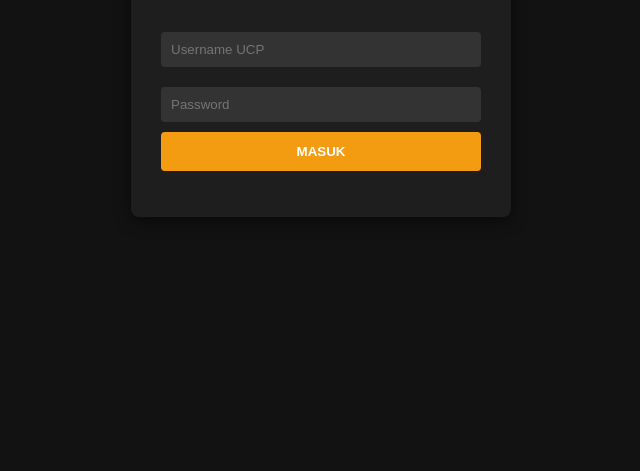
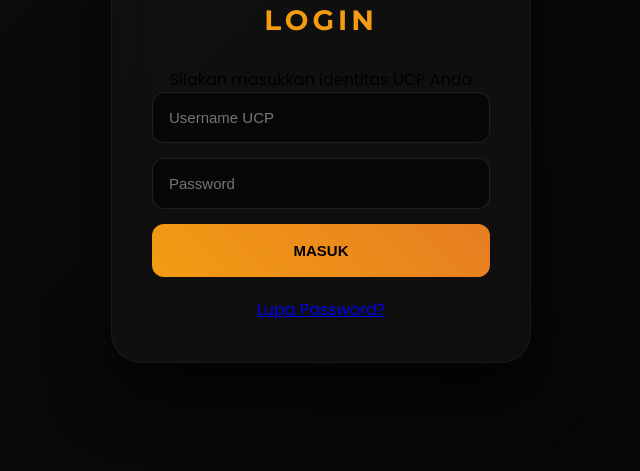
Before and after one commit to Varzzz123/WEB, a website: page public/index.html in a window 1280 px wide. Shown: the part 329-800 px from the top of the page, without its empty margins (319-959 px from the left). Drawn offline with Linux system fonts and the light colour scheme.

Commit message:
Add files via upload

```diff
--- a/public/index.html
+++ b/public/index.html
@@ -1,19 +1,37 @@
 <!DOCTYPE html>
-<html lang="en">
+<html lang="id">
 <head>
     <meta charset="UTF-8">
-    <title>SAMP Login Portal</title>
+    <meta name="viewport" content="width=device-width, initial-scale=1.0">
+    <title>Aetherion | Portal Login</title>
+    <link href="https://fonts.googleapis.com/css2?family=Montserrat:wght@400;700&family=Poppins:wght@300;500&display=swap" rel="stylesheet">
     <link rel="stylesheet" href="style.css">
 </head>
 <body>
+    <div class="bg-overlay"></div>
     <div class="login-card">
-        <h2>UCP LOGIN</h2>
-        <input type="text" id="ucp" placeholder="Username UCP">
-        <input type="password" id="pass" placeholder="Password">
+        <div class="logo-container">
+            <img src="src/logo.png" alt="Aetherion Logo" class="server-logo">
+        </div>
 
-        <button id="loginBtn" onclick="gasLogin()">MASUK</button>
+        <h2>LOGIN</h2>
+        <p class="sub-text">Silakan masukkan identitas UCP Anda</p>
+
+        <div class="input-group">
+            <input type="text" id="ucp" placeholder="Username UCP" spellcheck="false">
+            <input type="password" id="pass" placeholder="Password">
+        </div>
+
+        <button onclick="gasLogin()" id="loginBtn">
+            <span class="txt">MASUK</span>
+            <div id="loader" class="spinner" style="display: none;"></div>
+        </button>
 
         <p id="msg"></p>
+
+        <div class="footer-links">
+            <a href="https://discord.gg/DM7MRXCw6A" target="_blank">Lupa Password?</a>
+        </div>
     </div>
 
     <script src="script.js"></script>
--- a/public/style.css
+++ b/public/style.css
@@ -1,39 +1,112 @@
+@import url('https://fonts.googleapis.com/css2?family=Montserrat:wght@700&family=Poppins:wght@300;400;600&display=swap');
+
+* {
+    margin: 0;
+    padding: 0;
+    box-sizing: border-box;
+}
+
 body {
-    background: #121212;
-    color: white;
-    font-family: 'Arial', sans-serif;
+    /* Gradasi gelap (Deep Dark) biar logo emasnya kontras */
+    background: linear-gradient(-45deg, #000000, #0a0a0a, #1a1a1a, #000000);
+    background-size: 400% 400%;
+    animation: gradientBG 15s ease infinite;
+    font-family: 'Poppins', sans-serif;
     display: flex;
     justify-content: center;
     align-items: center;
-    height: 100vh;
-    margin: 0;
+    min-height: 100vh;
+    padding: 20px;
 }
+
+@keyframes gradientBG {
+    0% { background-position: 0% 50%; }
+    50% { background-position: 100% 50%; }
+    100% { background-position: 0% 50%; }
+}
+
 .login-card {
-    background: #1e1e1e;
-    padding: 30px;
-    border-radius: 8px;
-    width: 320px;
+    background: rgba(20, 20, 20, 0.6);
+    backdrop-filter: blur(20px);
+    padding: 40px;
+    border-radius: 30px;
+    border: 1px solid rgba(255, 255, 255, 0.05);
+    width: 100%;
+    max-width: 420px;
     text-align: center;
-    box-shadow: 0 4px 15px rgba(0,0,0,0.5);
+    box-shadow: 0 30px 60px rgba(0, 0, 0, 0.7);
 }
+
+/* UKURAN LOGO DI SINI GUE GEDEIN */
+.server-logo {
+    width: 160px; /* Ukuran lebih gede sesuai request */
+    margin-bottom: 15px;
+    filter: drop-shadow(0 0 25px rgba(243, 156, 18, 0.7)); /* Glow emas makin kuat */
+    animation: pulse 4s infinite ease-in-out;
+}
+
+@keyframes pulse {
+    0%, 100% { transform: scale(1); }
+    50% { transform: scale(1.08); } /* Efek kembang kempis pelan */
+}
+
+.login-card h2 {
+    font-family: 'Montserrat', sans-serif;
+    color: #f39c12; /* Warna emas */
+    font-size: 28px;
+    letter-spacing: 4px;
+    margin-bottom: 30px;
+}
+
 input {
     width: 100%;
-    padding: 10px;
-    margin: 10px 0;
-    border: none;
-    background: #333;
+    padding: 16px;
+    margin-bottom: 15px;
+    border-radius: 12px;
+    border: 1px solid rgba(255, 255, 255, 0.1);
+    background: rgba(0, 0, 0, 0.5);
     color: white;
-    border-radius: 4px;
-    box-sizing: border-box;
+    font-size: 15px;
+    outline: none;
+    transition: 0.3s;
 }
+
+input:focus {
+    border-color: #f39c12;
+    box-shadow: 0 0 15px rgba(243, 156, 18, 0.3);
+}
+
 button {
     width: 100%;
-    padding: 12px;
-    background: #f39c12;
+    padding: 18px;
+    background: linear-gradient(45deg, #f39c12, #e67e22);
     border: none;
-    color: white;
-    font-weight: bold;
+    color: #000;
+    font-weight: 700;
+    font-size: 15px;
+    border-radius: 12px;
     cursor: pointer;
-    border-radius: 4px;
+    display: flex;
+    justify-content: center;
+    align-items: center;
+    gap: 10px;
+    transition: 0.3s;
 }
-button:hover { background: #d35400; }
+
+button:hover {
+    transform: translateY(-3px);
+    box-shadow: 0 15px 30px rgba(243, 156, 18, 0.4);
+}
+
+.spinner {
+    width: 22px;
+    height: 22px;
+    border: 3px solid rgba(0,0,0,0.2);
+    border-top: 3px solid #000;
+    border-radius: 50%;
+    animation: spin 0.8s linear infinite;
+}
+
+@keyframes spin { to { transform: rotate(360deg); } }
+
+#msg { margin-top: 20px; font-weight: 500; font-size: 14px; }
```
Also changed, not shown: public/src/logo.png (added).
